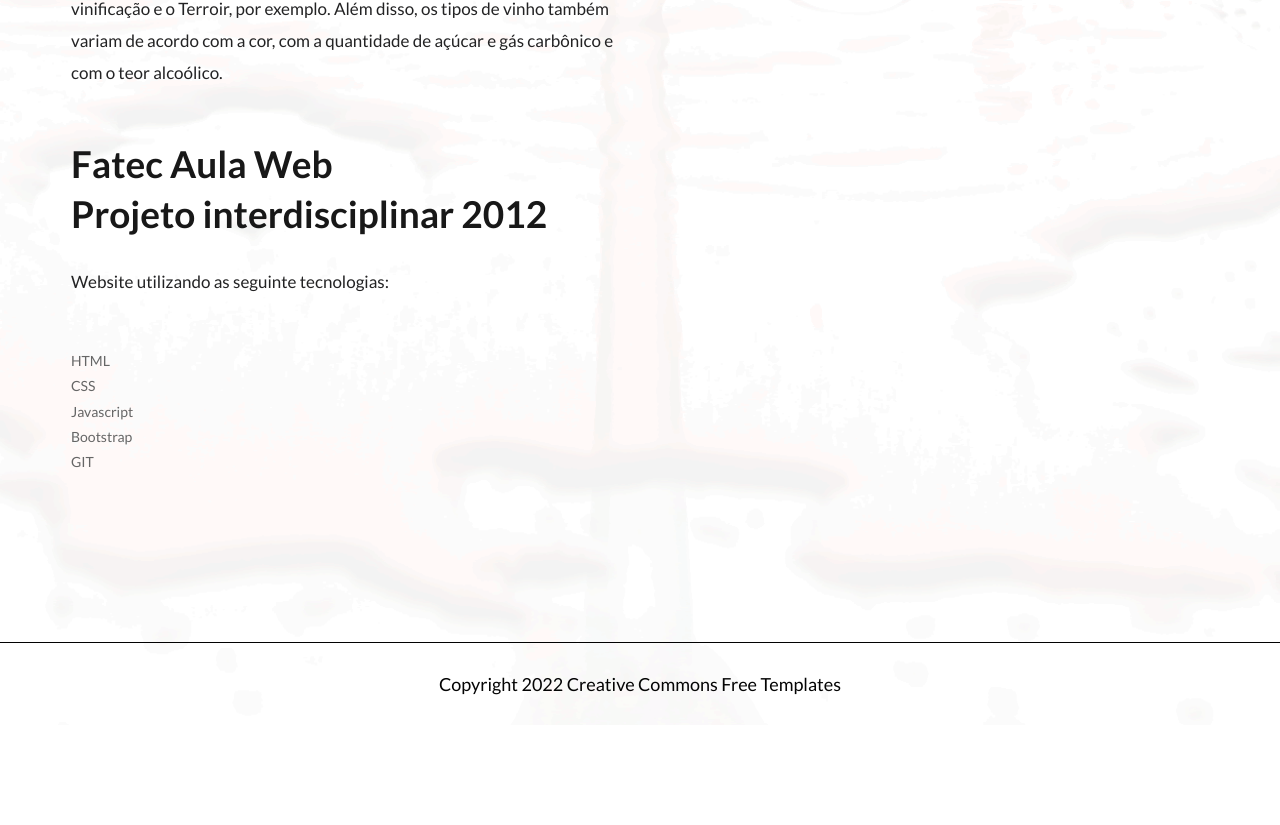
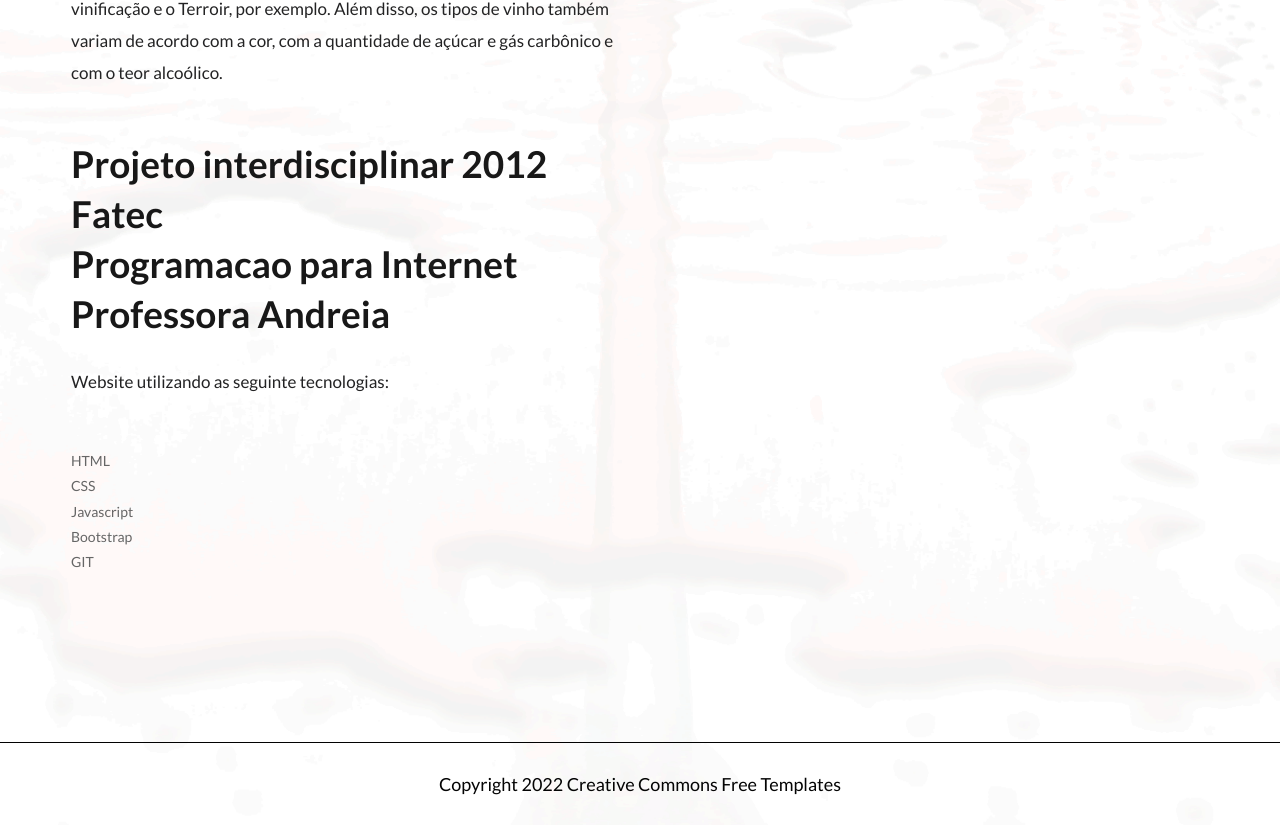
Before and after one commit to ricardolpires/html-03, a plain HTML site: page index.html in a window 1280 px wide. Shown: the part 4331-5156 px from the top of the page. Before the commit the page ends 5056 px from the top, so only its background shows below. Drawn offline with nearby package versions, Linux system fonts and the light colour scheme; a web font is replaced by a local one.

Commit message:
Tecnologias

```diff
--- a/index.html
+++ b/index.html
@@ -327,9 +327,12 @@ Independente de qual for a escolha, é certo que a bebida, por si só, é sinôn
                          De modo geral, nenhum vinho será igual, pois dependerá de uma série de fatores como a escolha da uva, a viticultura, a vinificação e o Terroir, por exemplo.
                          Além disso, os tipos de vinho também variam de acordo com a cor, com a quantidade de açúcar e gás carbônico e com o teor alcoólico.</p>
 
-                     <h3>Fatec Aula Web <br>
-                        Projeto interdisciplinar 2012
-
+                     <h3>Projeto interdisciplinar 2012<br>
+                         <ol>
+                             <li>Fatec</li>
+                             <li>Programacao para Internet</li>
+                             <li>Professora Andreia</li>
+                         </ol>
                      </h3>
                     <p>
                         Website utilizando as seguinte tecnologias:
```
